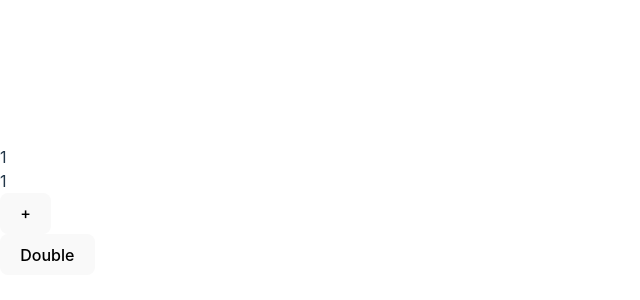
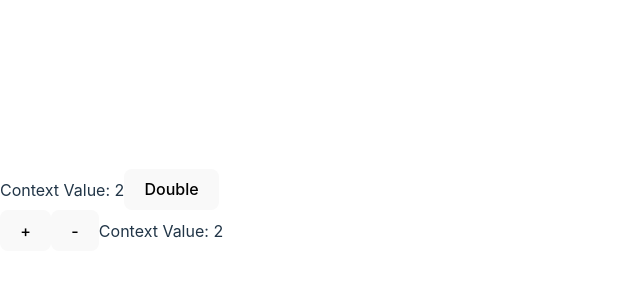
Before and after one commit to VijayJusgoeaz/learn-tasks, a React (Vite) app: page / in a window 1280 px wide. Shown: the part 190-490 px from the top of the page, without its empty margins (0-640 px from the left). Built offline with nearby package versions, Linux system fonts and the light colour scheme.

Commit message:
useContext commit

```diff
--- a/src/App.tsx
+++ b/src/App.tsx
@@ -1,27 +1,18 @@
-import React, { useCallback, useMemo, useState } from "react";
+import { createContext } from "react";
+import Panel from "./Comp/Panel";
 import DoubleItem from "./Comp/Double";
+import MyContext from "./Comp/Context";
 
-function App() {
-  const [count, setcount] = useState(1);
-  const [doubleCount, setDoubleCount] = useState(count);
-
-  const handleIncrement = () => {
-    setcount(count + 1);
-    console.log(count);
-  };
-
-  const handleDouble = useCallback(() => {
-    setDoubleCount(doubleCount * 2);
-  }, [doubleCount]);
-
+const App = () => {
   return (
-    <div>
-      <div>{count}</div>
-      <div>{doubleCount}</div>
-      <button onClick={handleIncrement}>+</button>
-      <DoubleItem handleDouble={handleDouble} />
-    </div>
+    <MyContext.Provider value={2}>
+      <DoubleItem />
+      <Panel title={""}>
+        <button>+</button>
+        <button>-</button>
+      </Panel>
+    </MyContext.Provider>
   );
-}
+};
 
 export default App;
--- /dev/null
+++ b/src/Comp/Context.tsx
@@ -0,0 +1,5 @@
+import { createContext } from "react";
+
+const MyContext = createContext(0);
+
+export default MyContext;
--- a/src/Comp/Double.tsx
+++ b/src/Comp/Double.tsx
@@ -1,15 +1,18 @@
-import React, { memo, useEffect } from "react";
+import React, { memo, useContext, useEffect } from "react";
+import MyContext from "./Context";
 
-const DoubleItem = ({ handleDouble }: { handleDouble: () => void }) => {
+const DoubleItem = () => {
+  const contextValue = useContext(MyContext);
   useEffect(() => {
     console.log("Rendered");
   });
 
   return (
     <div>
-      <button onClick={handleDouble}>Double</button>
+      Context Value: {contextValue}
+      <button>Double</button>
     </div>
   );
 };
 
-export default memo(DoubleItem);
+export default DoubleItem;
--- /dev/null
+++ b/src/Comp/Panel.tsx
@@ -0,0 +1,15 @@
+import React, { ReactNode, useContext } from "react";
+import MyContext from "./Context";
+
+const Panel = ({ title, children }: { title: string; children: ReactNode }) => {
+  const context = useContext(MyContext);
+  return (
+    <div>
+      {title}
+      {children}
+     Context Value:  {context}
+    </div>
+  );
+};
+
+export default Panel;
```
